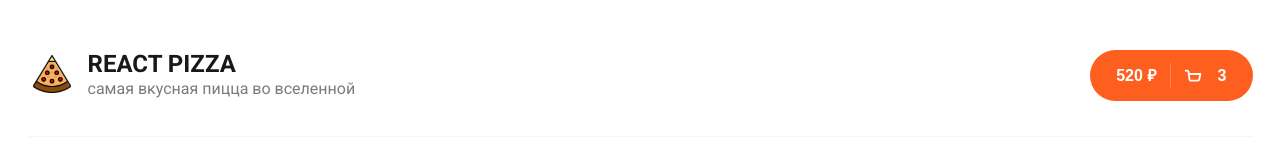
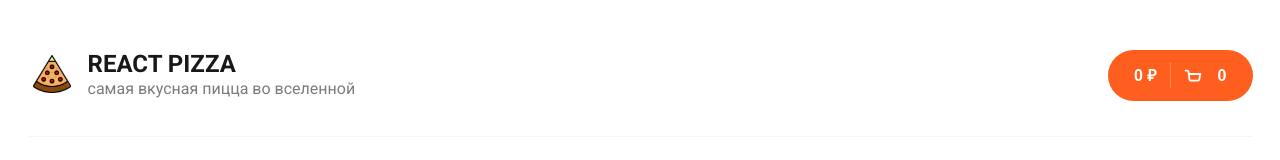
Before and after one commit to paul-ondev/react-pizza, a React (Create React App) app: page /cart in a window 1280 px wide. Shown: the top 160 px of the page. Built offline with nearby package versions, Linux system fonts and the light colour scheme.

Commit message:
Started with Cart redux

```diff
--- a/src/components/Header/index.jsx
+++ b/src/components/Header/index.jsx
@@ -1,5 +1,6 @@
 import React from 'react';
 import { Link } from 'react-router-dom';
+import { useSelector } from 'react-redux';
 
 import './Header.scss';
 
@@ -7,7 +8,14 @@ import { Button } from './../index.js';
 
 import logoSvg from './../../assets/img/logo.svg';
 
+
 const Header = () => {
+  const {totalPrice, totalAmount} = useSelector(({cart}) => ({
+    totalPrice: cart.totalPrice,
+    totalAmount: cart.totalPrice,
+  }))
+
+
   return (
     <header className="header">
       <Link to="/">
@@ -23,7 +31,7 @@ const Header = () => {
       <Link to="/cart">
         <div className="header__cart">
           <Button cart>
-            <span>520 ₽</span>
+            <span>{totalPrice} ₽</span>
             <div className="line"></div>
             <svg
               width="18"
@@ -39,7 +47,7 @@ const Header = () => {
                 strokeLinejoin="round"
               />
             </svg>
-            <span>3</span>
+            <span>{totalAmount}</span>
           </Button>
         </div>
       </Link>
--- /dev/null
+++ b/src/redux/reducers/cart.js
@@ -0,0 +1,23 @@
+const initialState = {
+  items: {},
+  totalPrice: 0,
+  totalAmount: 0,
+};
+
+const cart = (state = initialState, action) => {
+  if (action.type === "SET_TOTAL_PRICE") {
+    return {
+      ...state,
+      totalPrice: action.payload,
+    };
+  }
+  if (action.type === "SET_TOTAL_PRICE") {
+    return {
+      ...state,
+      totalAmount: action.payload,
+    };
+  }
+  return state;
+};
+
+export default cart;
--- a/src/redux/reducers/index.js
+++ b/src/redux/reducers/index.js
@@ -1,11 +1,13 @@
-import { combineReducers } from 'redux';
+import { combineReducers } from "redux";
 
-import filterReducer from './filter';
-import pizzasReducer from './pizzas';
+import filter from "./filter";
+import pizzas from "./pizzas";
+import cart from "./cart";
 
 const rootReducer = combineReducers({
-    filter: filterReducer,
-    pizzas: pizzasReducer
-})
+  filter,
+  pizzas,
+  cart,
+});
 
 export default rootReducer;
```
